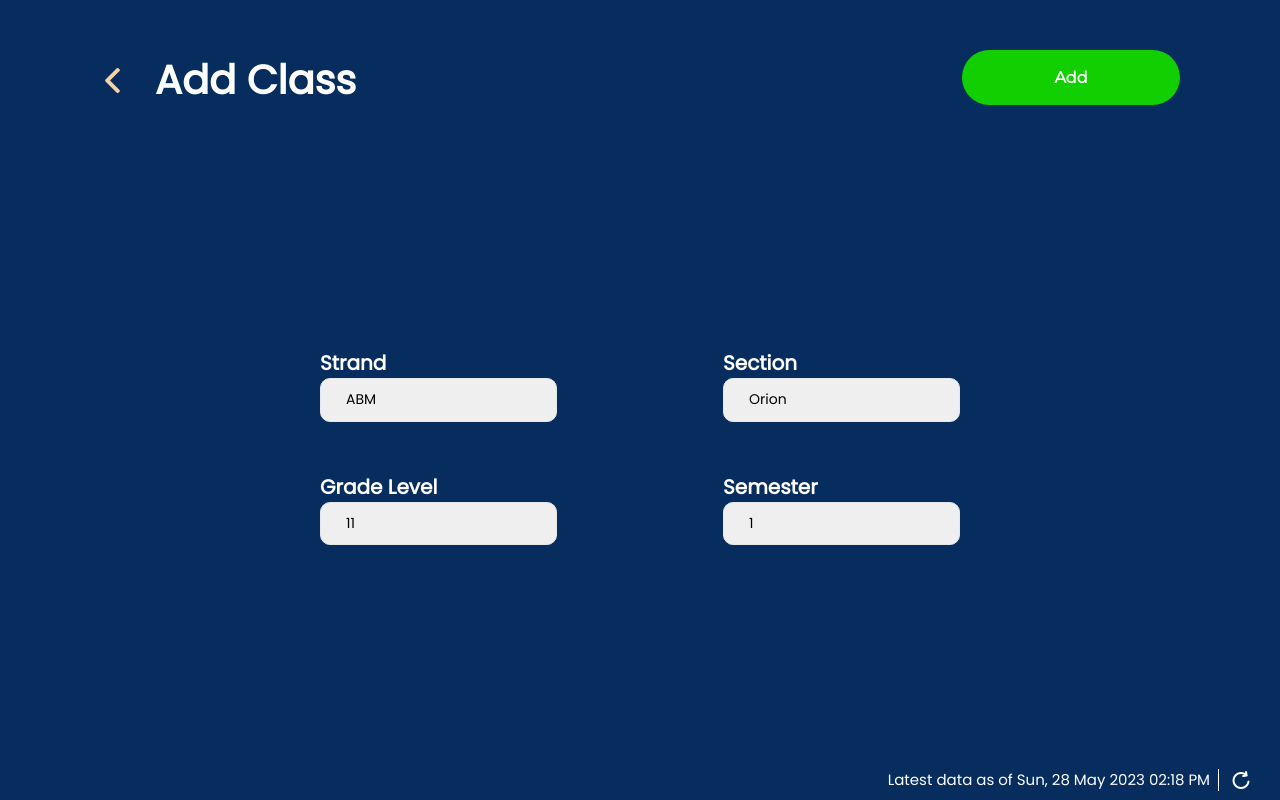
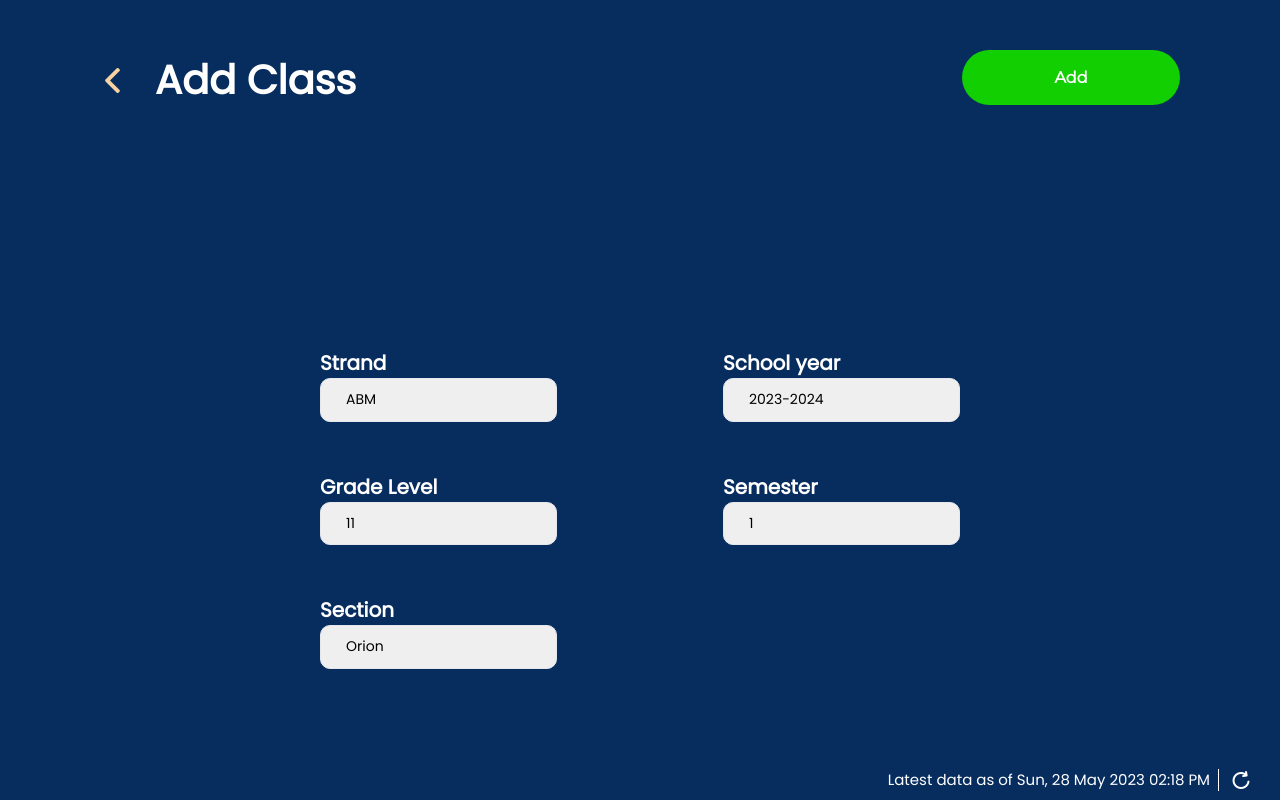
Before and after one commit to CMH7/PresentPo-Admin, a React (Vite) app: page /admindashboard/manageclasses/addclass in a window 1280 px wide. Built offline with nearby package versions, Linux system fonts and the light colour scheme; sample sign-in values are in the browser's storage.

Commit message:
fixed form fields and added sy and separated gql op

```diff
--- a/src/pages/clss/AddClass.tsx
+++ b/src/pages/clss/AddClass.tsx
@@ -3,36 +3,23 @@ import backIcon from '../../assets/left-arrow 1.png';
 import { useEffect, useState } from "react";
 import { toast } from "react-toastify";
 import { useNavigate } from "react-router";
-import { gql, useMutation } from "@apollo/client";
+import { useMutation } from "@apollo/client";
 import { Link } from "react-router-dom";
-
-const ADD_CLASS_OPS = gql`
-	mutation addClass($newClass: newClass!) {
-		addClass(newClass: $newClass) {
-			error
-			message
-			data {
-				id
-				strand
-				year
-				section
-				semester
-				students
-			}
-  }
-}
-`
+import ADD_CLASS from "../../gql/SET/ADD/Classs";
 
 export default function AddClass() {
 	const [strand, setStrand] = useState('ABM')
 	const [gradeLevel, setGradeLevel] = useState(11)
 	const [section, setSection] = useState('section1')
 	const [semester, setSemester] = useState(1)
+	const [sy, setSY] = useState(`${new Date().getFullYear()}-${new Date().getFullYear()+1}`)
 	const [adding, setAdding] = useState(false)
 
 	const navigate = useNavigate()
 
-	const [addClass] = useMutation(ADD_CLASS_OPS, {
+	const sections = ['Orion', 'Leo', 'Beethoven', 'Mozart', 'Morgan', 'Wedgwood', 'Da Vinci', 'Rembrandt']
+
+	const [addClass] = useMutation(ADD_CLASS, {
 		onCompleted: (data) => {
 			toast.success(data?.addClass?.message, {
 				position: "top-right",
@@ -62,8 +49,19 @@ export default function AddClass() {
 		}
 	})
 
-	useEffect(() => {
+	// checks if admin is empty
+  useEffect(() => {
     if (localStorage.getItem('admin') == null) {
+      toast.error('Please Sign in first', {
+        position: "top-right",
+        autoClose: 5000,
+        hideProgressBar: false,
+        closeOnClick: true,
+        pauseOnHover: true,
+        draggable: true,
+        progress: undefined,
+        theme: "light",
+      });
       navigate('/', {replace: true})
     }
   }, [])
@@ -103,7 +101,7 @@ export default function AddClass() {
 						return
 					}
 					setAdding(true)
-					addClass({ variables: { newClass: { strand: strand, year: gradeLevel, section: section, semester: semester } } })
+					addClass({ variables: { newClass: { strand: strand, year: gradeLevel, section: section, semester: semester, sy: sy } } })
 				}} className="flex justify-center items-center mt-[50px] mr-[100px] bg-[#11CF00] hover:bg-[#1672ec] text-white font-semibold py-2 px-20 rounded-[50px] focus:outline-none focus:shadow-outline w-[218px] h-[55px]">
 					Add
 				</button>
@@ -114,6 +112,7 @@ export default function AddClass() {
 
 				{/* column 1 - child */}
 				<div className="col-span-1">
+					{/* strand  */}
 					<div className="pb-[50px]">
 						<label className="text-white poppins font-semibold pb-[10px] text-[20px] ">
 							Strand
@@ -126,6 +125,7 @@ export default function AddClass() {
 						</select>
 					</div>
 
+					{/* year  */}
 					<div className="pb-[50px]">
 						<label className="text-white poppins font-semibold pb-[10px] text-[20px] ">
 							Grade Level
@@ -134,27 +134,41 @@ export default function AddClass() {
 							<option value={11}>11</option>
 								<option value={12}>12</option>
 							</select>
-						</div>
 					</div>
+
+					{/* section  */}
+					<div className="pb-[50px]">
+						<label className="text-white poppins font-semibold pb-[10px] text-[20px] ">
+							Section
+						</label>
+						<select onChange={(e) => setSection(e.target.value)} value={section} className="poppins  text-[14px] appearance-none border rounded-[10px] w-full py-[12px] px-[25px] placeholder:text-phGray leading-tight focus:outline-none focus:shadow-outline">
+							{
+								sections.map((section: string) => {
+									return <option value={section}>{section}</option>
+								})
+							}
+						</select>
+					</div>
+				</div>
 
 					{/* column 2 - child */}
 					<div className="col-span-1">
+						{/* here  */}
 						<div className="pb-[50px]">
 							<label className="text-white poppins font-semibold pb-[10px] text-[20px] ">
-								Section
+								School year
 							</label>
-							<select onChange={(e) => setSection(e.target.value)} value={section} className="poppins  text-[14px] appearance-none border rounded-[10px] w-full py-[12px] px-[25px] placeholder:text-phGray leading-tight focus:outline-none focus:shadow-outline">
-								<option value="Orion">Orion</option>
-								<option value="Leo">Leo</option>
-								<option value="Beethoven">Beethoven</option>
-								<option value="Mozart">Mozart</option>
-								<option value="Morgan">Morgan</option>
-								<option value="Wedgwood">Wedgwood</option>
-								<option value="Da Vinci">Da Vinci</option>
-								<option value="Rembrandt">Rembrandt</option>
+							<select onChange={(e) => setSY(e.target.value)} value={sy} className="poppins  text-[14px] appearance-none border rounded-[10px] w-full py-[12px] px-[25px] placeholder:text-phGray leading-tight focus:outline-none focus:shadow-outline">
+								<option value="2020-2021">2020-2021</option>
+								<option value="2021-2022">2021-2022</option>
+								<option value="2022-2023">2022-2023</option>
+								<option value="2023-2024">2023-2024</option>
+								<option value="2024-2025">2024-2025</option>
+								<option value="2025-2026">2025-2026</option>
 							</select>
 						</div>
 
+						{/* Semester */}
 						<div className="pb-[50px]">
 							<label className="text-white poppins font-semibold pb-[10px] text-[20px] ">
 								Semester
@@ -162,6 +176,7 @@ export default function AddClass() {
 							<select onChange={(e) => setSemester(parseInt(e.target.value))} value={semester} className="poppins  text-[14px] appearance-none border rounded-[10px] w-full py-[12px] px-[25px] placeholder:text-phGray leading-tight focus:outline-none focus:shadow-outline">
 								<option value={1}>1</option>
 								<option value={2}>2</option>
+								<option value={3}>3</option>
 							</select>
 						</div>
 					</div>
```
